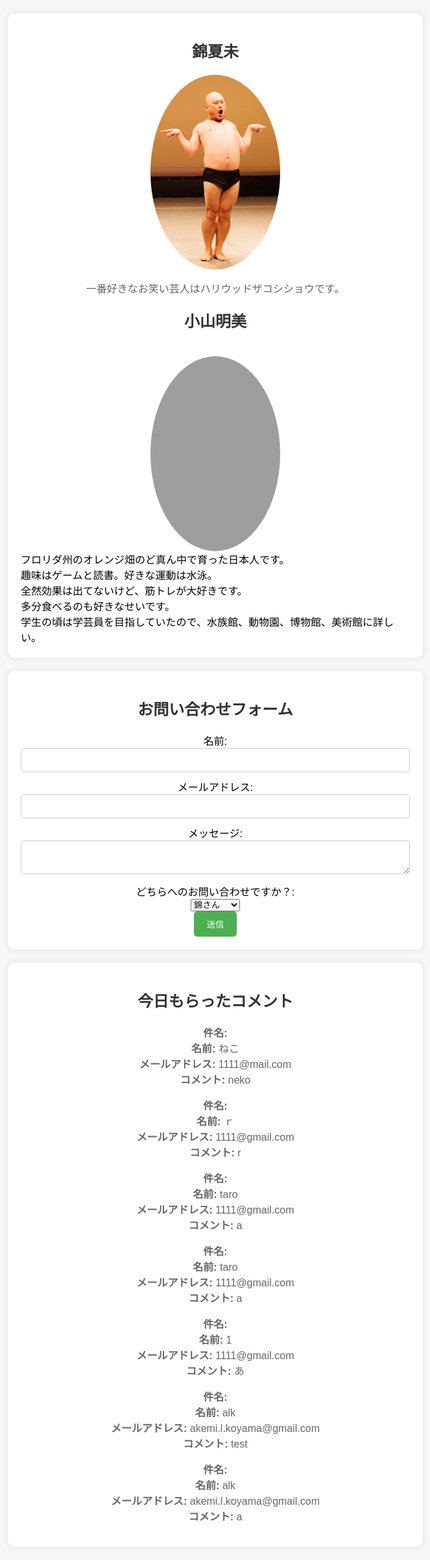
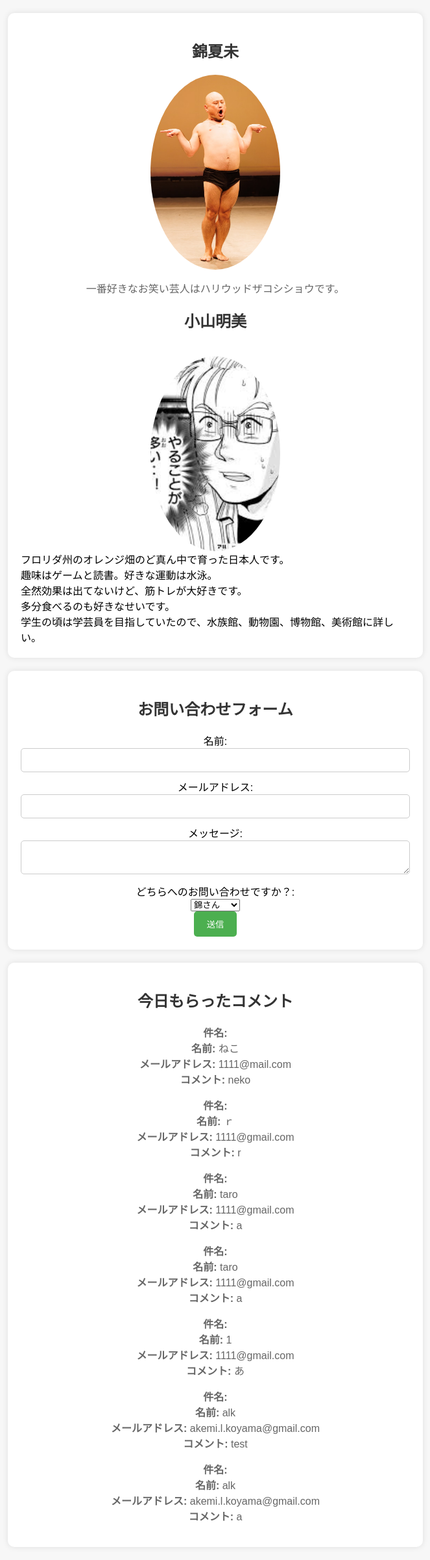
Before and after one commit to nishikina/git_test_nishiki, a PHP site: page / in a window 1280 px wide. Shown: the whole page at 65% size, without its empty margins (308-971 px from the left). Run offline with PHP 8.4, Linux system fonts and the light colour scheme; data comes from the database, SQL or seed files in the repository; grey boxes are pictures that could not be loaded.

Commit message:
Update index.php
画像変更に対応

```diff
--- a/index.php
+++ b/index.php
@@ -14,7 +14,7 @@
             <p>一番好きなお笑い芸人はハリウッドザコシショウです。</p>
         </div>
         <div><h2>小山明美</h2><br>
-        <img src="image.png" height="auto" width="250">
+        <img src="hannin.jpg" height="auto" width="250">
         フロリダ州のオレンジ畑のど真ん中で育った日本人です。<br>
         趣味はゲームと読書。好きな運動は水泳。<br>
         全然効果は出てないけど、筋トレが大好きです。<br>
```
